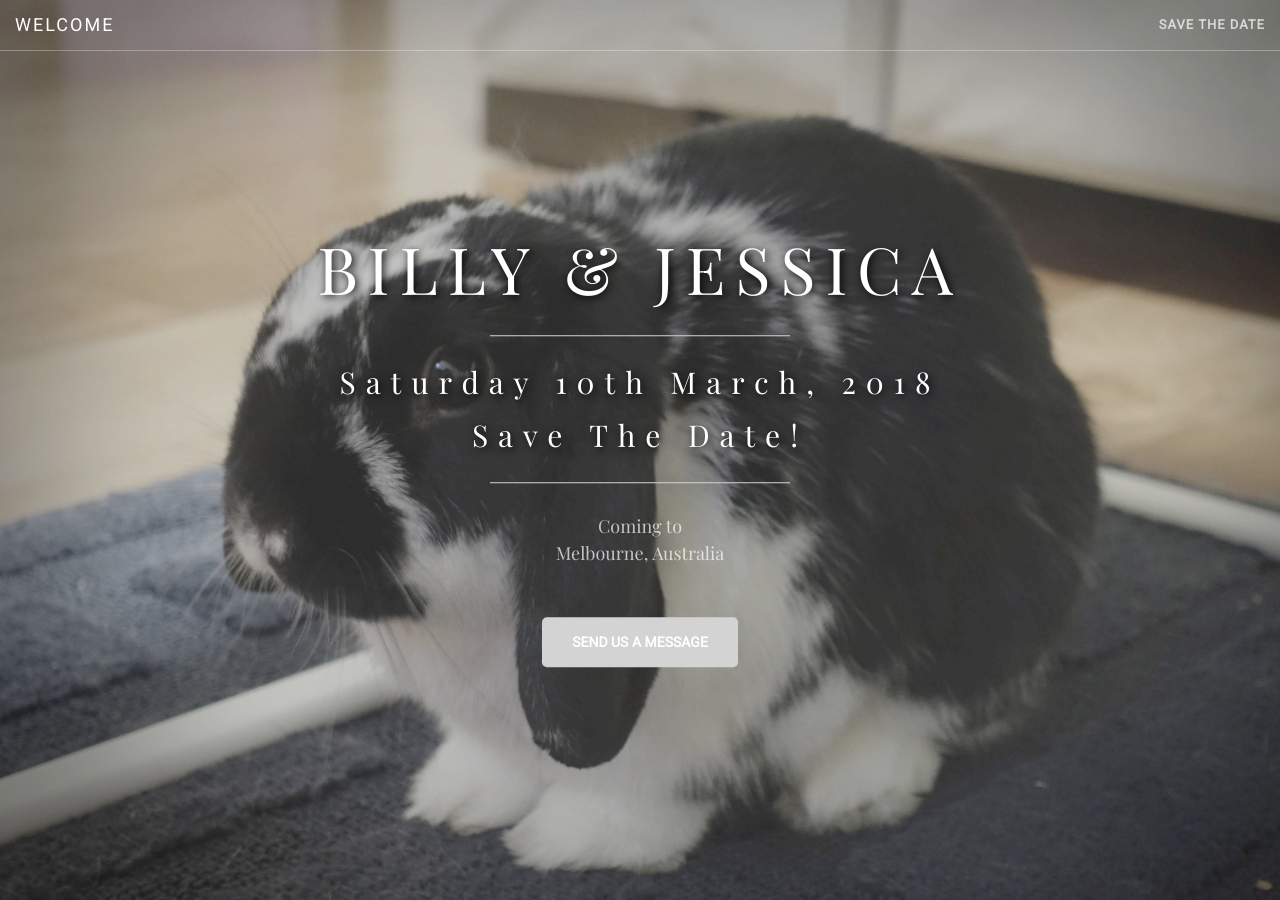
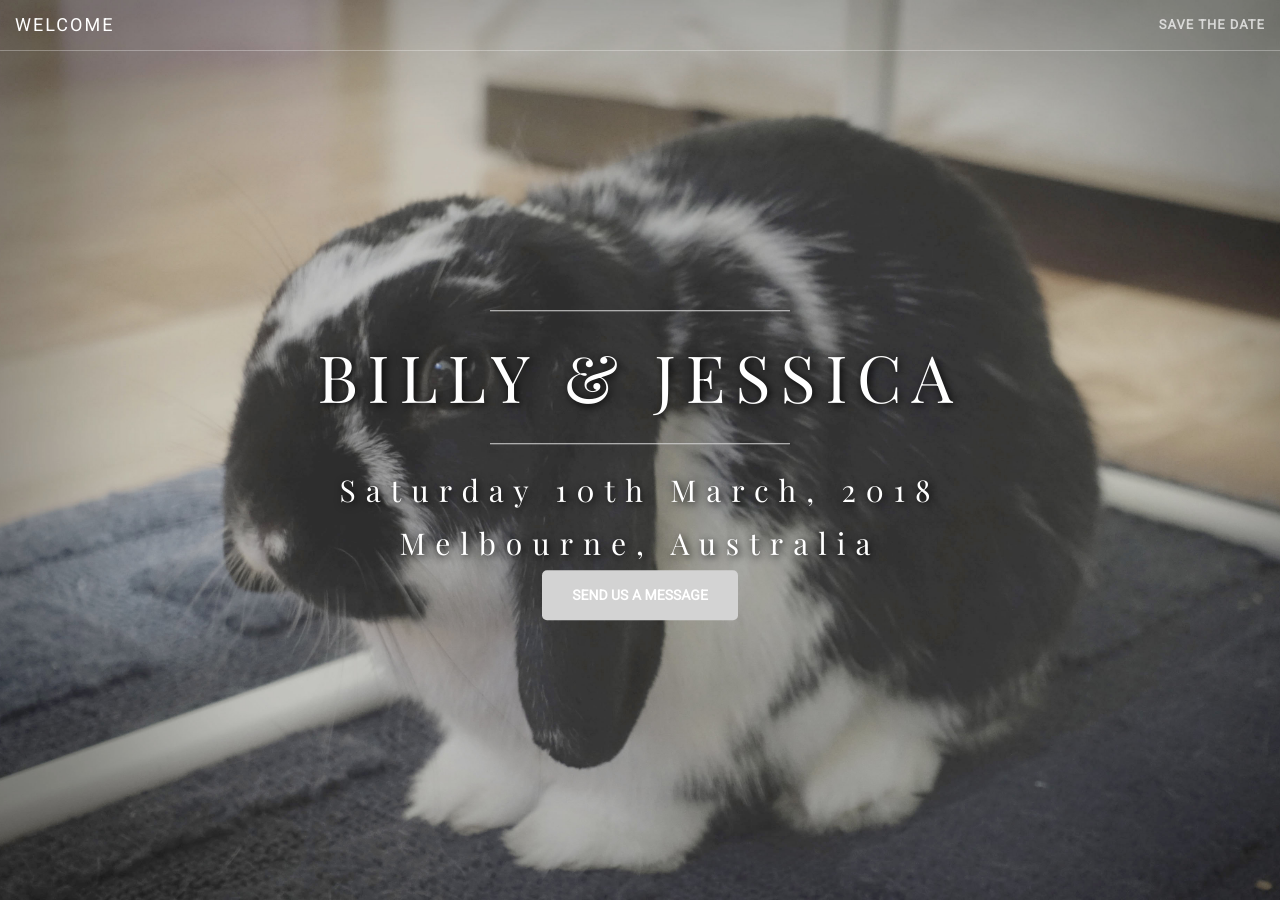
Before and after one commit to notbleh/wed-website, a Jekyll site: the page built from savethedate.html, in a window 1280 px wide and 900 px high. Built offline with Jekyll 4.4.1, drawn with Linux system fonts in a browser that asks for light colours.

Commit message:
Update save-the-date.html

```diff
--- a/_includes/save-the-date.html
+++ b/_includes/save-the-date.html
@@ -1,13 +1,11 @@
 <header>
     <div class="header-content">
         <div class="header-content-inner">
+            <hr>
             <h1 class="text-shadow">Billy &amp; Jessica</h1>
             <hr>
             <h2 class="text-shadow">Saturday 10th March, 2018</h2>
-            <h2 class="text-shadow">Save The Date!</h2>
-            <hr>
-            <p>Coming to<br>
-                 Melbourne, Australia</p>
+            <h2 class="text-shadow">Melbourne, Australia</h2>
             <a href="#contactus" class="btn btn-primary btn-xl page-scroll">Send us a message</a>
         </div>
     </div>
```
